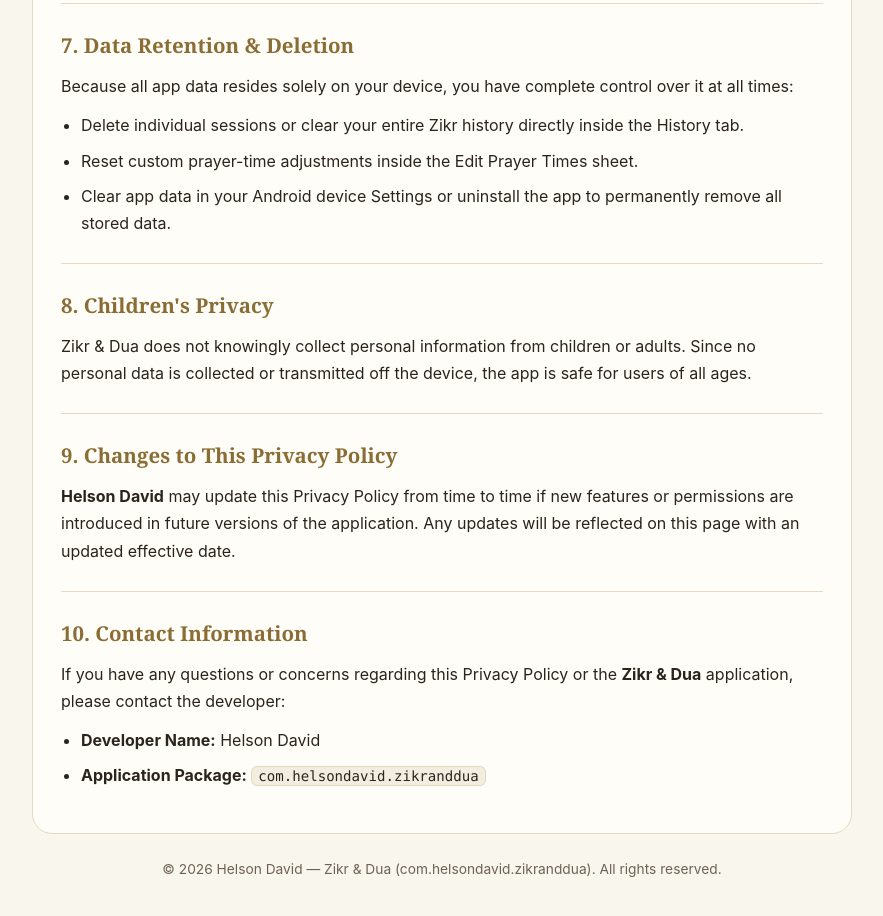
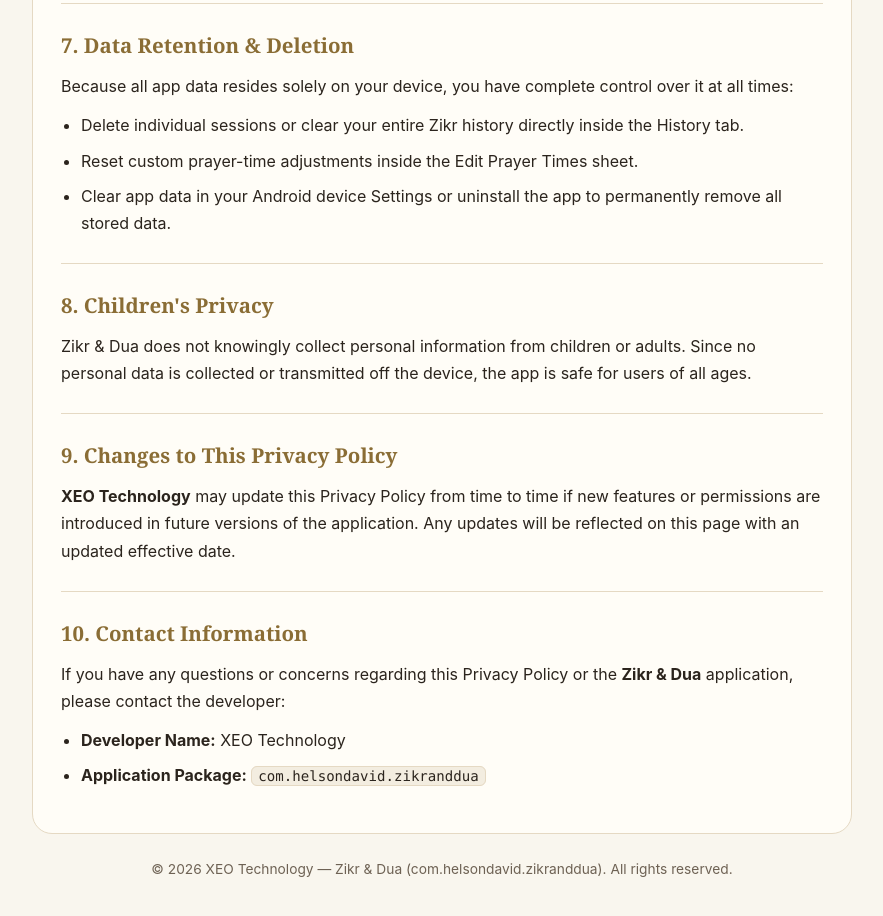
Before and after one commit to xeodeveloper1/Secret-messages-Policy-, a plain HTML site: page index.html in a window 1280 px wide. Shown: the part 1988-2904 px from the top of the page, without its empty margins (198-1081 px from the left). Drawn offline with Linux system fonts and the light colour scheme.

Commit message:
Update developer name in privacy policy

```diff
--- a/index.html
+++ b/index.html
@@ -319,7 +319,7 @@
       <section>
         <h2>9. Changes to This Privacy Policy</h2>
         <p>
-          <strong>Helson David</strong> may update this Privacy Policy from time to time if
+          <strong> XEO Technology</strong> may update this Privacy Policy from time to time if
           new features or permissions are introduced in future versions of the application. Any updates will be
           reflected on this page with an updated effective date.
         </p>
@@ -332,14 +332,14 @@
           application, please contact the developer:
         </p>
         <ul>
-          <li><strong>Developer Name:</strong> Helson David</li>
+          <li><strong>Developer Name:</strong> XEO Technology</li>
           <li><strong>Application Package:</strong> <code>com.helsondavid.zikranddua</code></li>
         </ul>
       </section>
     </article>
 
     <footer>
-      &copy; 2026 Helson David &mdash; Zikr &amp; Dua (com.helsondavid.zikranddua). All rights reserved.
+      &copy; 2026 XEO Technology &mdash; Zikr &amp; Dua (com.helsondavid.zikranddua). All rights reserved.
     </footer>
   </main>
 </body>
```
